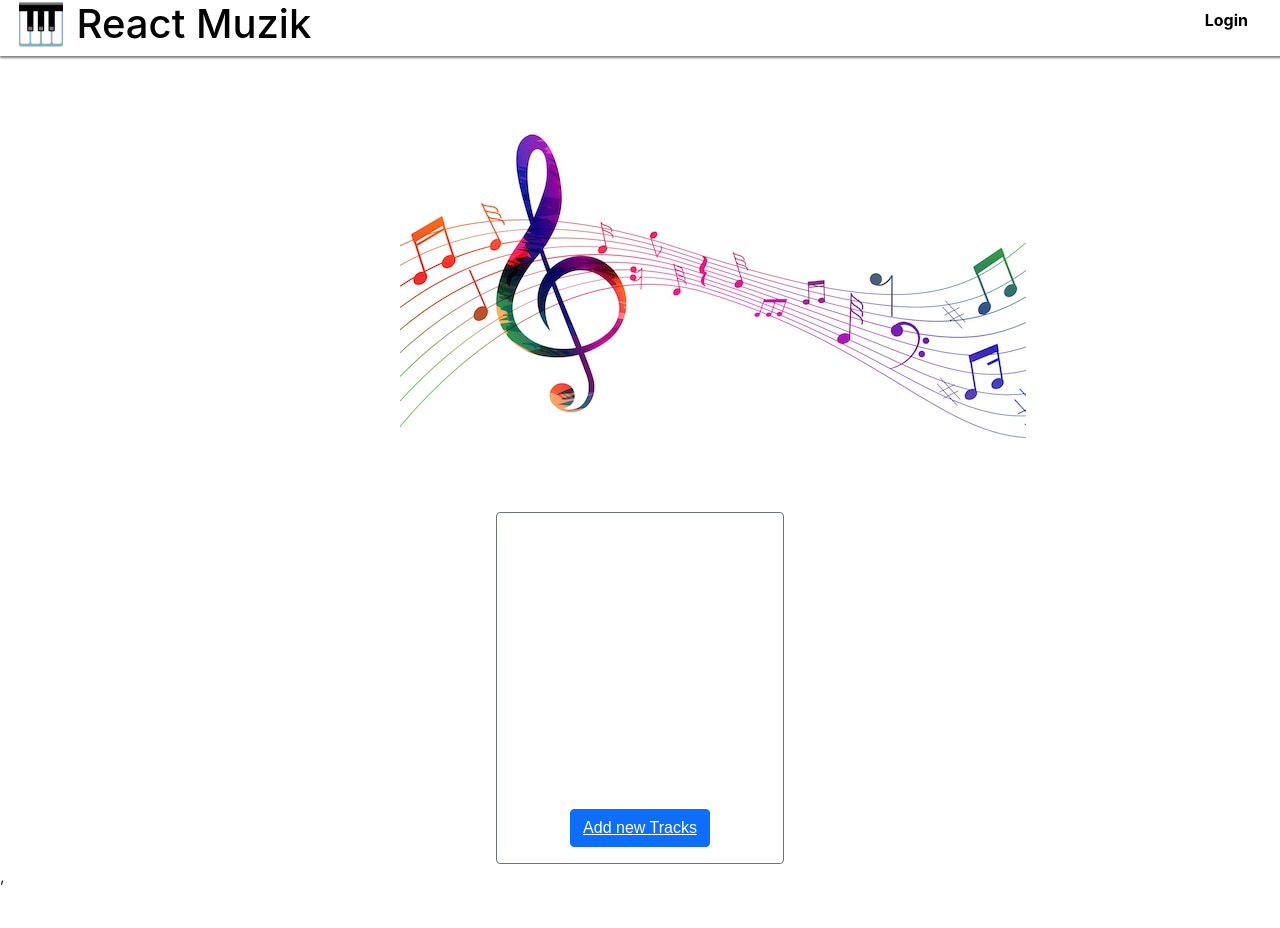
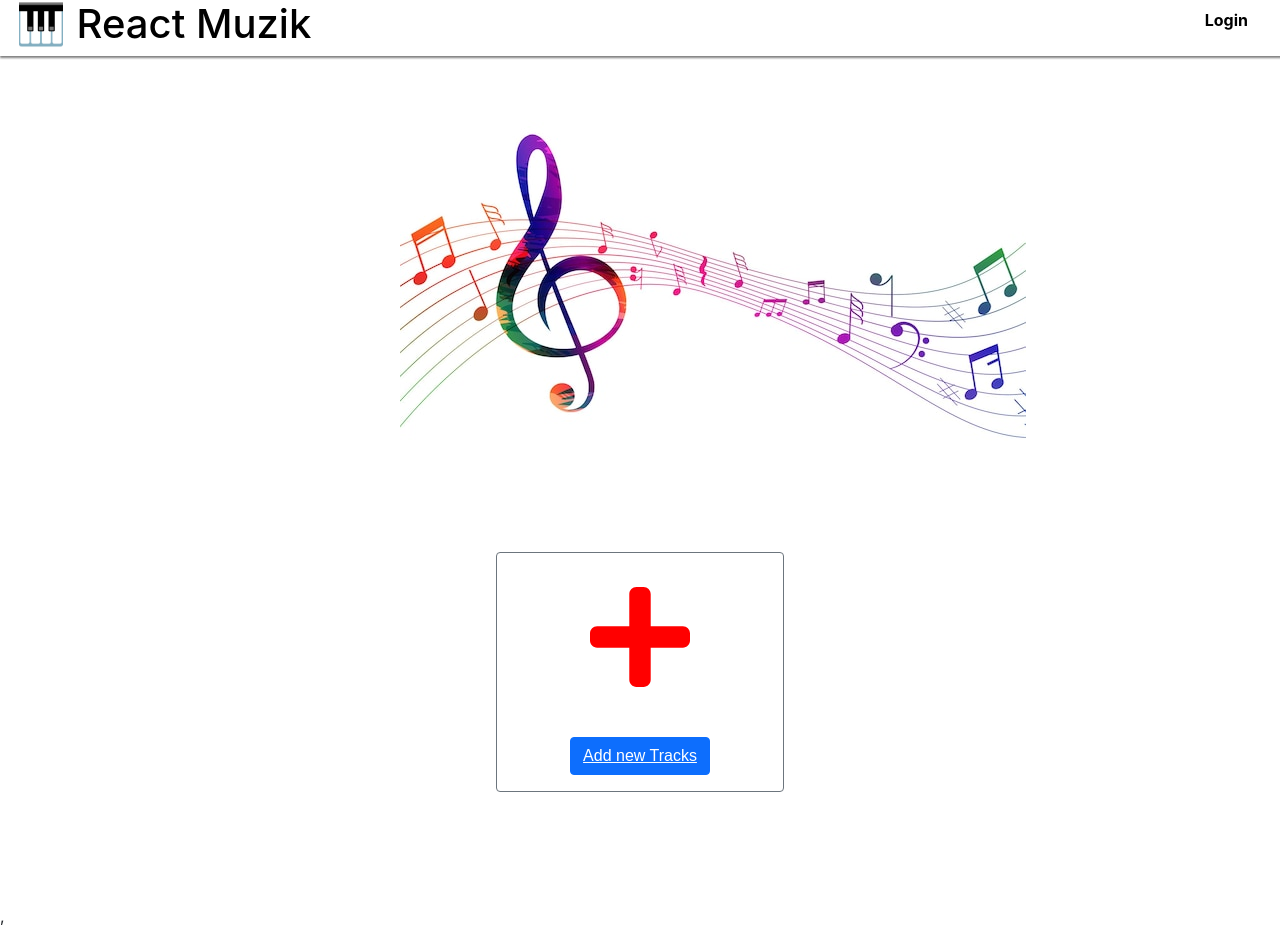
Before and after one commit to moeabraham/Muzika-FE, a React (Create React App) app: page / in a window 1280 px wide. Shown: the top 928 px of the page. Before the commit the page ends 888 px from the top, so only its background shows below. Built offline with nearby package versions, Linux system fonts and the light colour scheme; no server answers; a web font is replaced by a local one.

Commit message:
adds small fixes

```diff
--- a/src/pages/MainPage/MainPage.css
+++ b/src/pages/MainPage/MainPage.css
@@ -18,15 +18,23 @@
 
   .filler{
       display:flex;
-      flex-basis:1;
+      flex-direction: column;
+      /* flex-basis:1; */
       height:50px;
       width:50px;
+      justify-content:center;
+      align-self: center;
+  }
+  .filler > svg {
+      color:red;
+      /* height:20rem; */
   }
 
-  .myreact-icons {
-    color: red;
-    height: 2em;
+  .filler:nth-child(1){
+      width:100px;
+      margin-bottom:1rem;
   }
+
 
   /* .container{
     background-image: url("./musicbg.png") no-repeat;
@@ -54,7 +62,7 @@ img{
     /* max-height:40%; */
     min-width: 100%;
     /* min-height: 60%; */
-    height:45vh;
+    height:50vh;
     display:flex;
     flex-direction: column;
     margin-top: 2rem;
@@ -81,7 +89,7 @@ img{
 
 .card{
     margin-top:3rem;
-    height:22rem;
+    height:15rem;
     display:flex;
     /* width:100vw; */
 }
@@ -100,6 +108,9 @@ Button {
  @media (max-width: 1200px) {
     .container{
         background-image: url("./tapes.png") ;
+        display:flex;
+        flex-direction:column;
+        margin:auto;
 
     }
     /* .page-content > div{
--- a/src/pages/MainPage/MainPage.js
+++ b/src/pages/MainPage/MainPage.js
@@ -8,7 +8,7 @@ import Card from 'react-bootstrap/Card';
 import Button from 'react-bootstrap/Button';
 import dogs from './dogs.png'
 // import { faCoffee } from '@fortawesome/free-solid-svg-icons'
-import { FaBeer } from "react-icons/fa";
+import { FaPlus } from "react-icons/fa";
 import {IconContext} from "react-icons";
 
 const MainPage = (props) => {
@@ -32,9 +32,7 @@ const MainPage = (props) => {
     </div>
     <div className="page-content">
         <Card border="secondary" style={{ width: '18rem' }} >
-            {/* <IconContext.Provider value={{ className="myReact-icons"}}>
-      <FaBeer />
-    </IconContext.Provider> */}
+            <div class="filler"> <FaPlus size = '10x' /></div>
 
         <Button> <Link  class="link"to='/formpage'> Add new Tracks</Link></Button>
   </Card>
```
